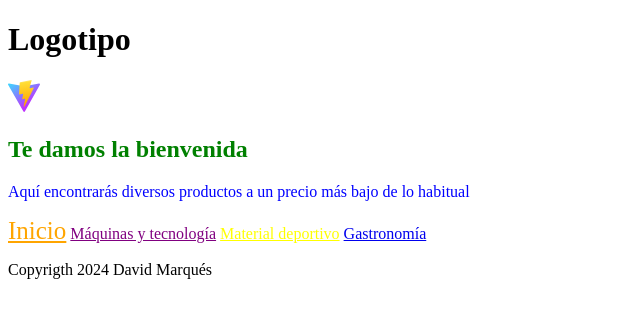
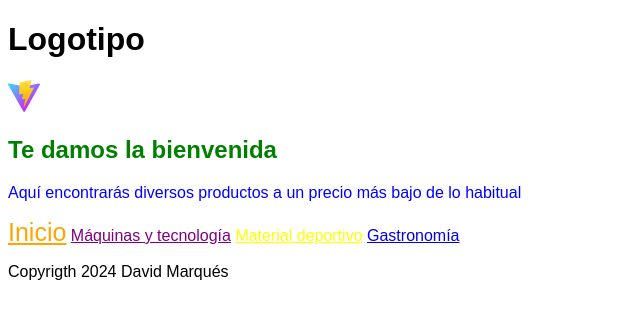
Before and after one commit to Davidmarques629/proyecto-final, a website built with Vite: page index.html in a window 1280 px wide. Shown: the whole page, without its empty margins (0-640 px from the left). Built offline with nearby package versions, Linux system fonts and the light colour scheme.

Commit message:
Cambio de estilos

```diff
--- a/style.css
+++ b/style.css
@@ -17,3 +17,7 @@
  #food{
   color: red;
  }
+ body{
+  font-family: arial;
+  font-size: medium;
+ }
```
